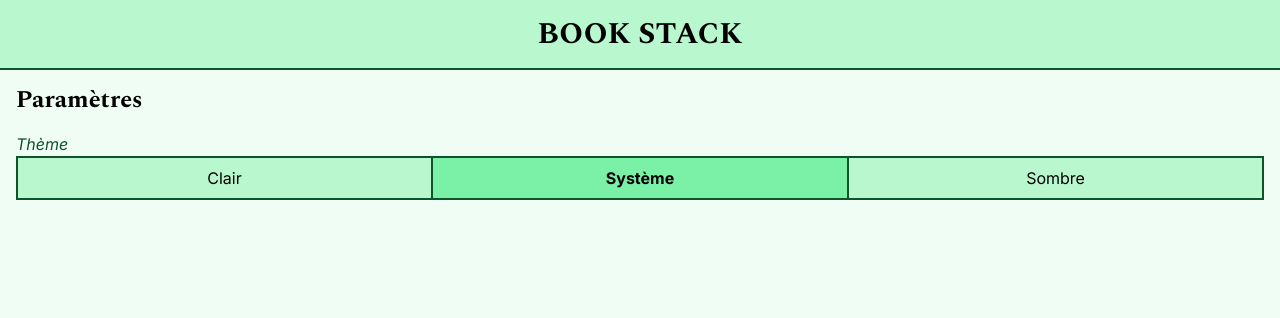
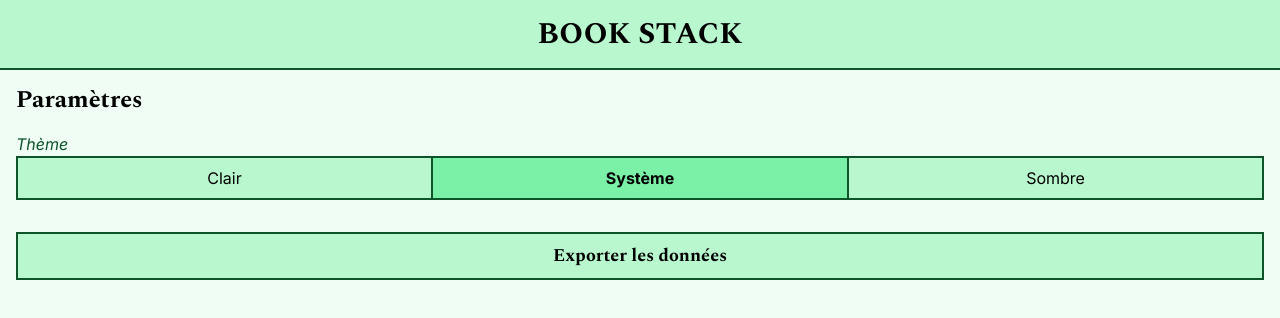
Before and after one commit to Natouche68/book-stack, a SvelteKit app: page /settings in a window 1280 px wide. Shown: the top 318 px of the page. Built offline with nearby package versions, Linux system fonts and the light colour scheme.

Commit message:
Add a button to do backups

```diff
--- a/src/routes/settings/+page.svelte
+++ b/src/routes/settings/+page.svelte
@@ -1,10 +1,6 @@
 <script lang="ts">
 	import { appState } from "$lib/data.svelte";
 	import { onMount } from "svelte";
-
-	// localStorage.theme === "dark" ||
-	// 		(!("theme" in localStorage) &&
-	// 			window.matchMedia("(prefers-color-scheme: dark)").matches);
 
 	let themeSelected: "light" | "system" | "dark" = $state("system");
 
@@ -31,6 +27,27 @@
 				break;
 		}
 	});
+
+	function exportData(): void {
+		const data = {
+			bookFinished: appState.bookFinished,
+			bookStack: appState.bookStack,
+			currentlyReading: appState.currentlyReadingBook,
+			lastVisit: appState.lastVisit,
+			statsPerDay: appState.statsPerDay,
+			theme: themeSelected == "system" ? undefined : themeSelected,
+		};
+
+		const dataToSave = encodeURIComponent(JSON.stringify(data));
+
+		const a = document.createElement("a");
+		a.setAttribute(
+			"href",
+			"data:application/json;charset=utf-8, " + dataToSave
+		);
+		a.setAttribute("download", "book-stack-backup.json");
+		a.click();
+	}
 </script>
 
 <div class="mx-4 mt-4 text-2xl font-bold font-serif">Paramètres</div>
@@ -64,3 +81,12 @@
 		</button>
 	</div>
 </div>
+
+<div class="m-4">
+	<button
+		class="w-full p-2 text-center font-serif font-bold text-lg bg-green-200 dark:bg-green-800 border-2 border-green-900 dark:border-green-300"
+		onclick={exportData}
+	>
+		Exporter les données
+	</button>
+</div>
```
